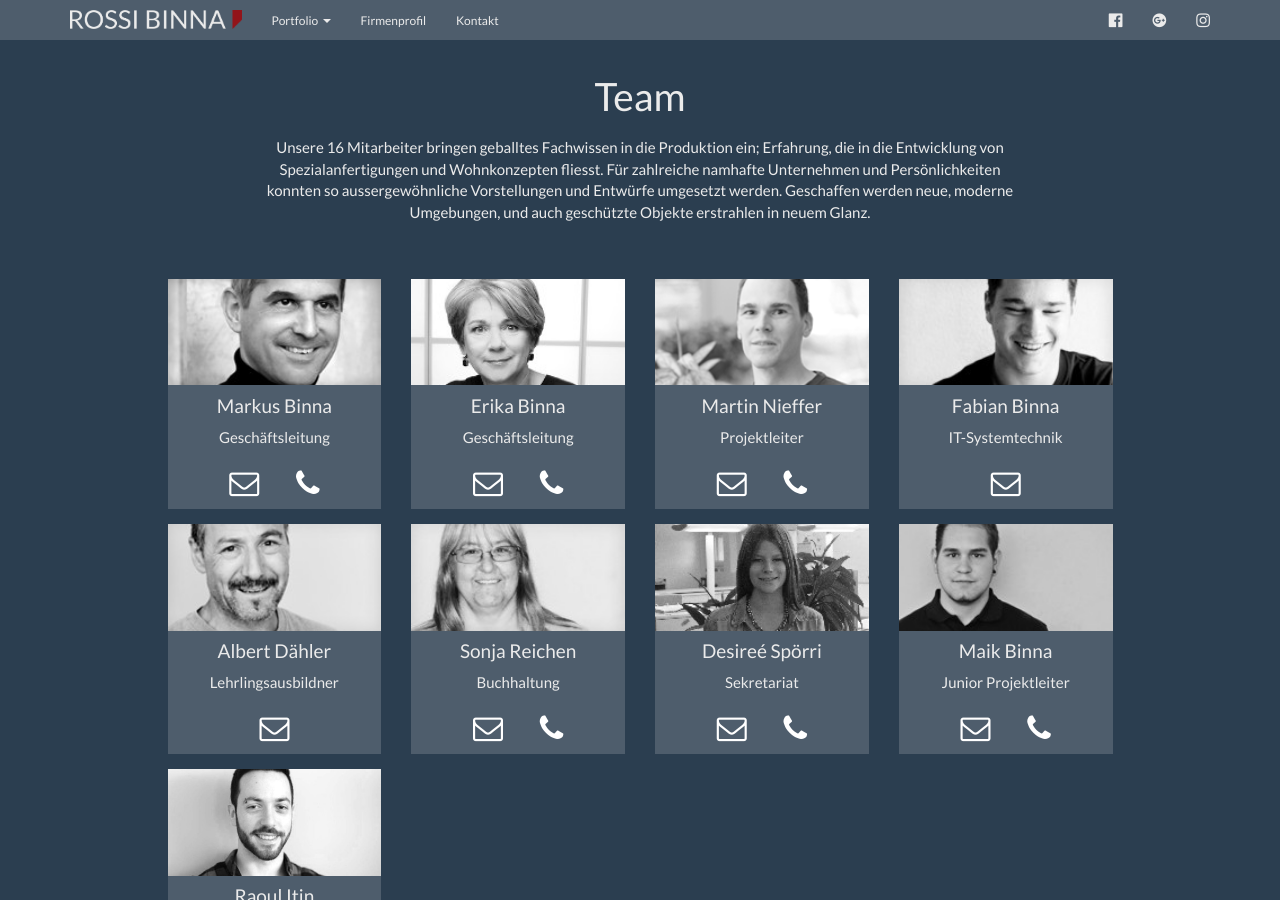
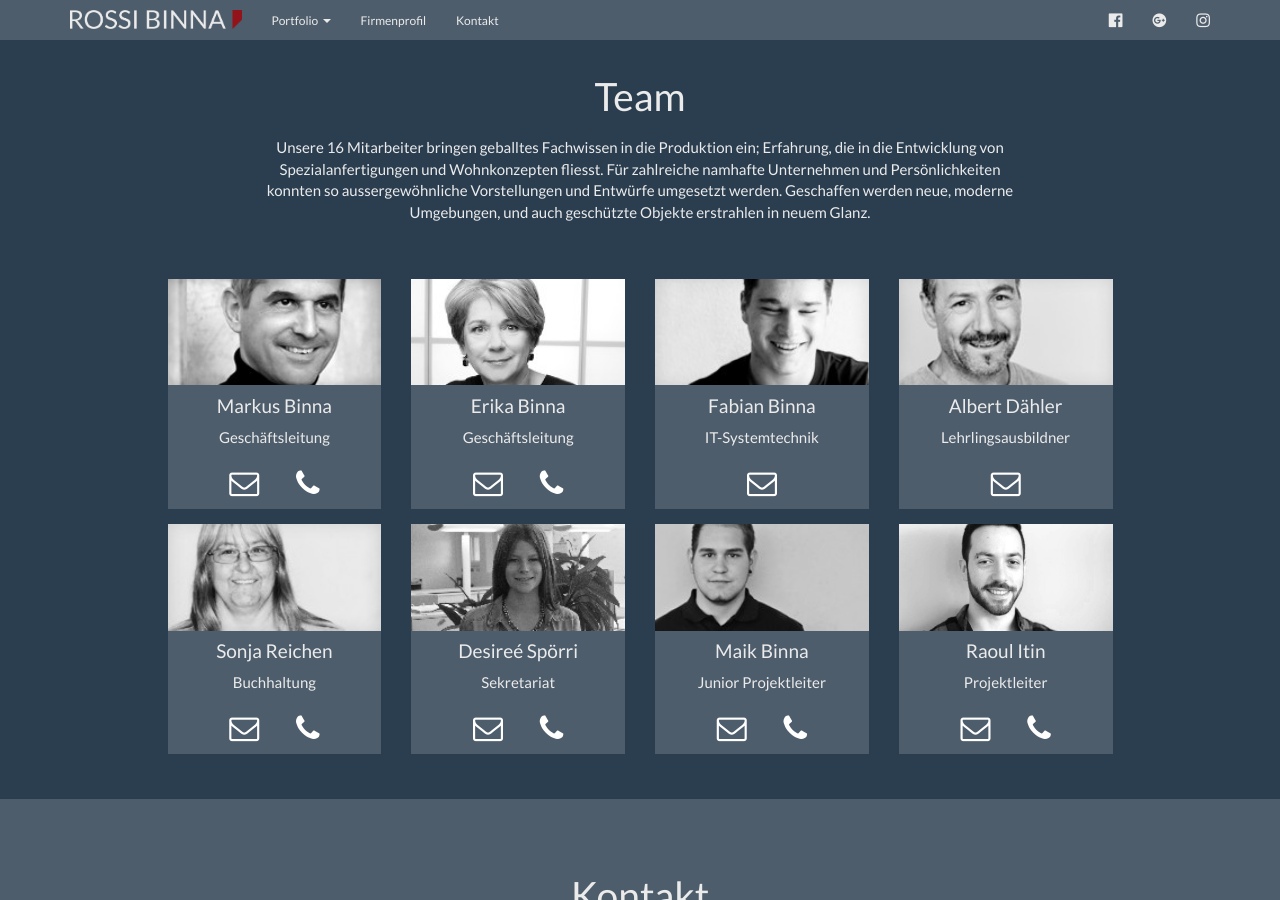
Before and after one commit to rossi-binna/rossi-binna.github.io, a Jekyll site: the page built from _firmenprofil/team.html, in a window 1280 px wide and 900 px high. Built offline with Jekyll 4.4.1, drawn with Linux system fonts in a browser that asks for light colours.

Commit message:
Remove Martin Nieffer from Team

```diff
--- a/_data/team.yml
+++ b/_data/team.yml
@@ -21,12 +21,6 @@ team:
     stelle: Geschäftsleitung
     email: erika.binna@rossi-binna.ch
     telefon: 044-874-30-25
-
-  - img: 03-team-martin-nieffer.png
-    name: Martin Nieffer
-    stelle: Projektleiter
-    email: martin.nieffer@rossi-binna.ch
-    telefon: 044-874-30-24
 
   - img: 04-team-fabian-binna.jpg
     name: Fabian Binna
```
